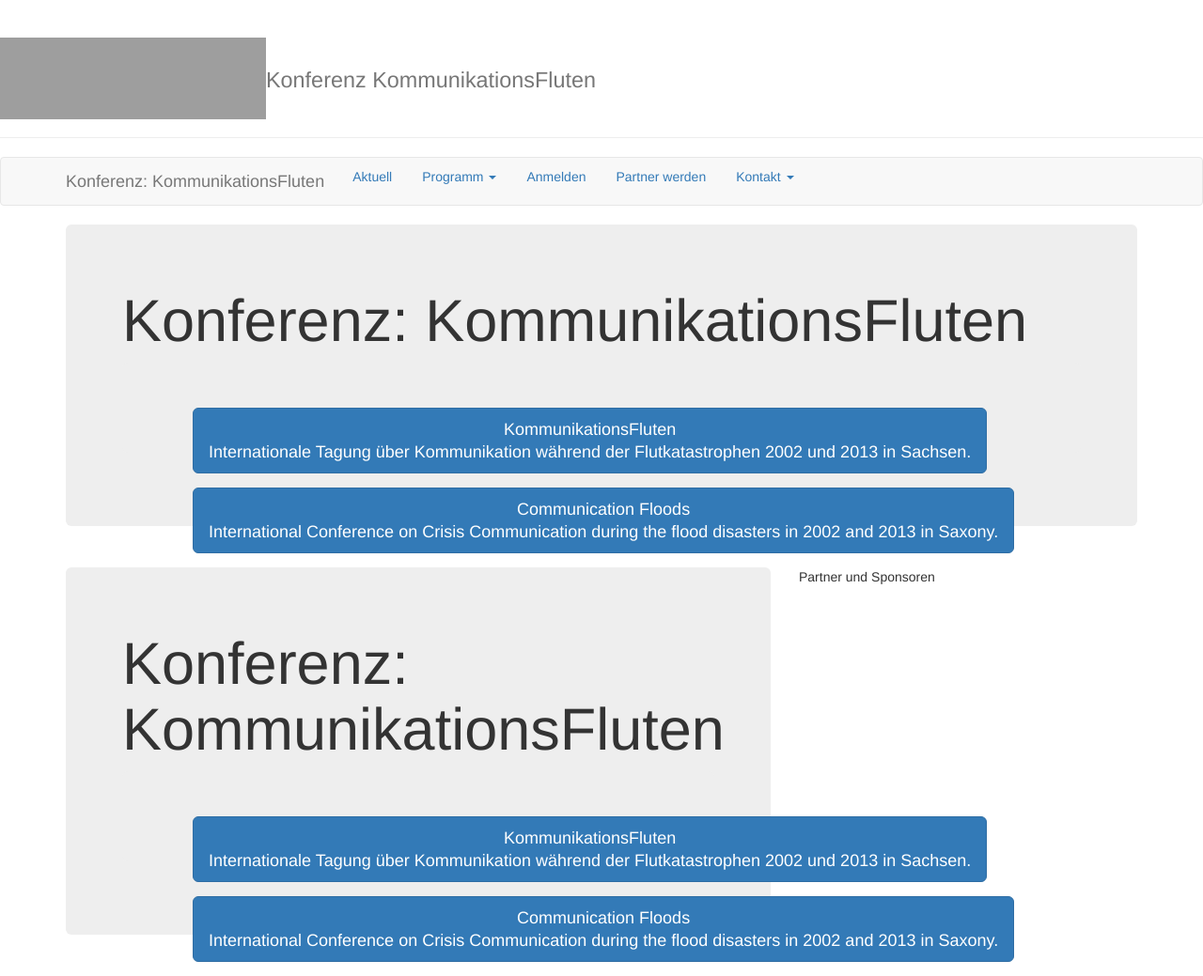
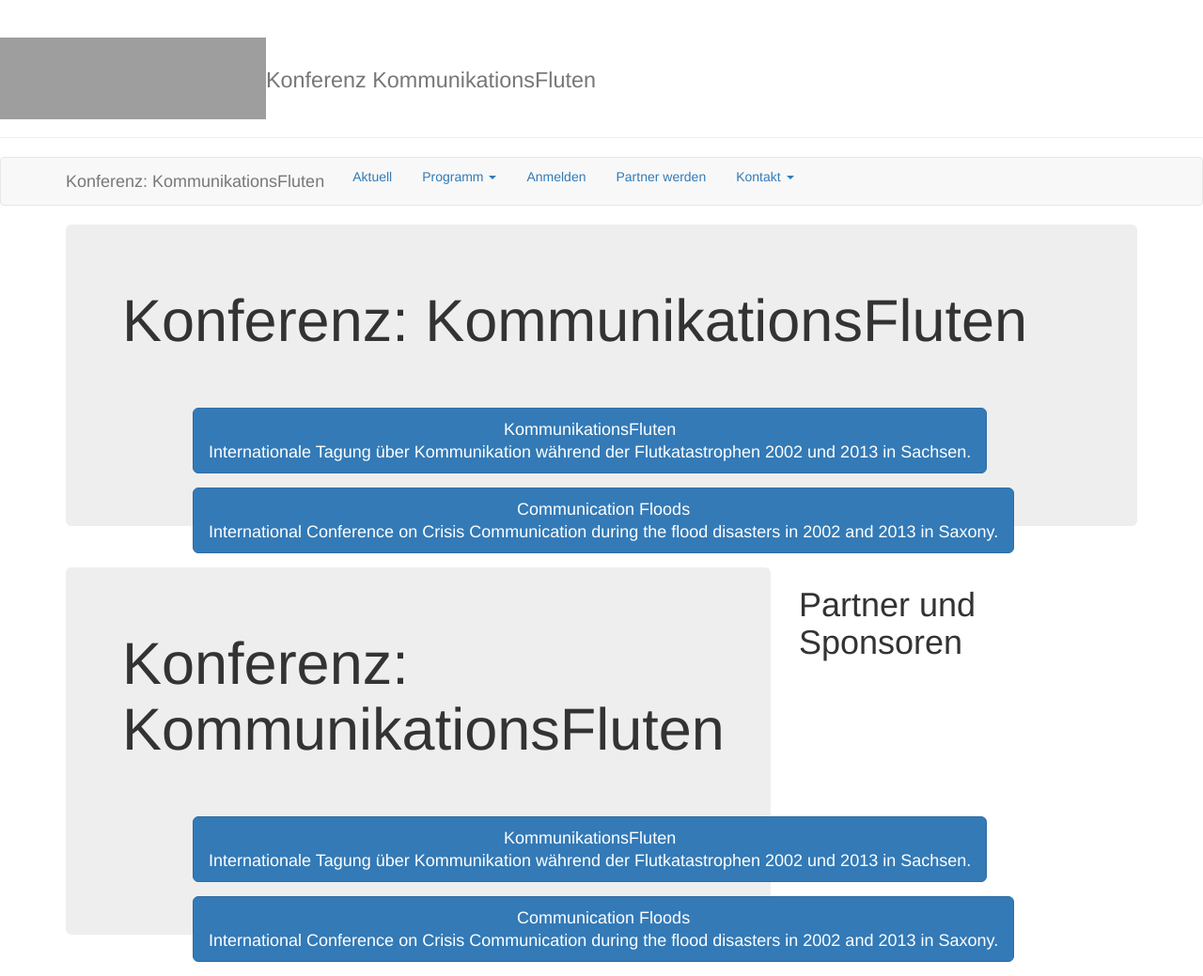
Before and after one commit to susedev/test, a Jekyll site: the page built from index.html, in a window 1280 px wide. Shown: the whole page at 94% size. Built offline with Jekyll 4.4.1, drawn with Linux system fonts in a browser that asks for light colours; grey boxes are pictures that could not be loaded.

Commit message:
Update base.html

```diff
--- a/_layouts/base.html
+++ b/_layouts/base.html
@@ -52,7 +52,8 @@
   <div class="col-md-8">
     {{ content }}
   </div>
-  <div class="col-md-4">Partner und Sponsoren
+  <div class="col-md-4">
+    <h1>Partner und Sponsoren </h1>
   </div>
 </div>
 </div>
```
